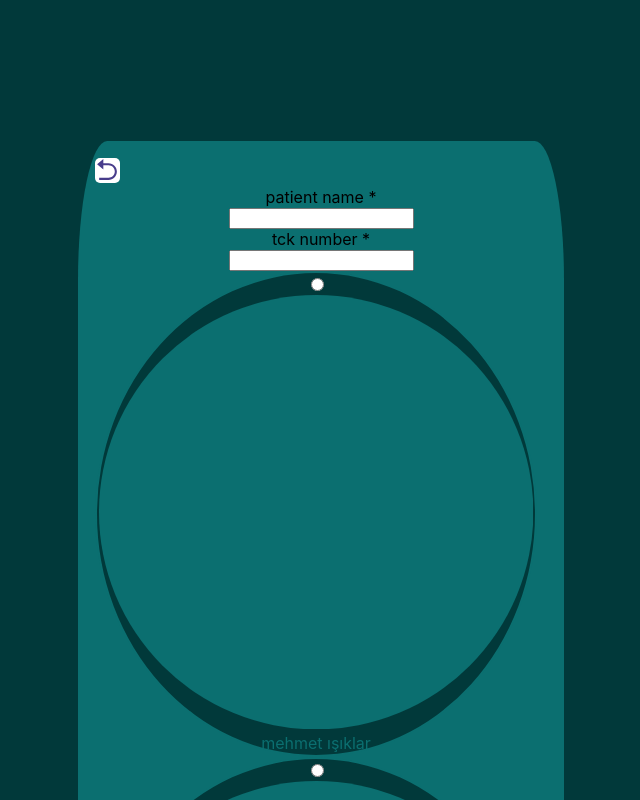
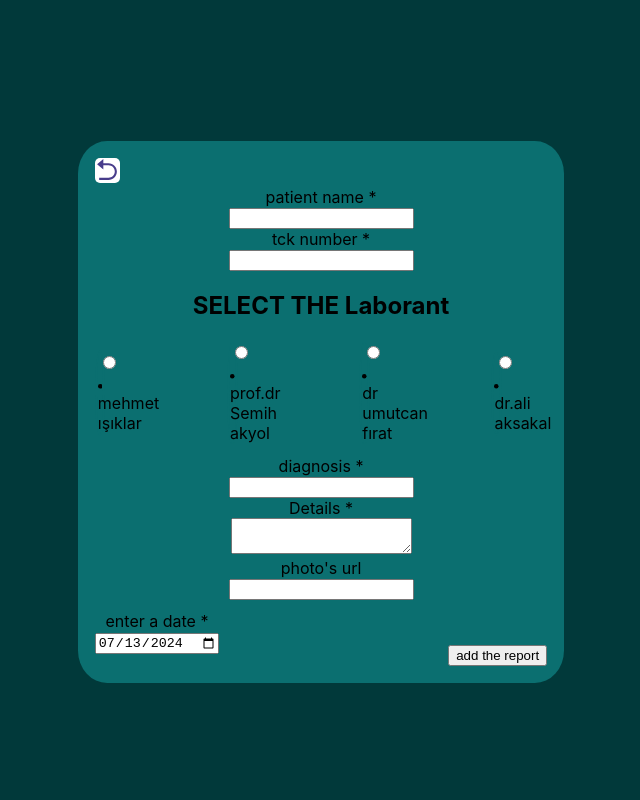
Before and after one commit to oguzzmeric/hospital-app, a React (Create React App) app in the folder lab-frontend/: page /add-report in a window 1280 px wide. Shown: the top 800 px of the page, without its empty margins (319-959 px from the left). Built offline with nearby package versions, Linux system fonts and the light colour scheme.

Commit message:
handleımage delete

```diff
--- a/lab-frontend/src/components/AddReport.js
+++ b/lab-frontend/src/components/AddReport.js
@@ -29,10 +29,6 @@ const AddReport = () => {
     navigate('/');
   };
 
-  const handleImageChange = (event) => {
-    form.setFieldValue('image', event.currentTarget.files[0]);
-  };
-
   const laborantOptions = [
     { label: 'mehmet ışıklar', value: 'mehmet ışıklar' },
     { label: 'prof.dr Semih akyol', value: 'prof.dr Semih akyol' },
@@ -52,7 +48,8 @@ const AddReport = () => {
               <Group>
                 <TextInput label="patient name" required {...form.getInputProps('patientName')} />
                 <NumberInput label='tck number' hideControls required {...form.getInputProps('tcNumber')} />
-                <Group label="Select Laborant" direction="horizontal" style={{ marginBottom: '10px' }}>
+                <h2>SELECT THE Laborant</h2>
+                <Group label="Select Laborant" direction="horizontal" style={{ marginBottom: '10px', justifyContent: 'space-between', display: 'flex', alignItems: 'center', textAlign: 'center' }}>
                   {laborantOptions.map((option) => (
                     <Radio
                       key={option.value}
@@ -61,7 +58,7 @@ const AddReport = () => {
                       checked={form.values.laborantName === option.value}
                       onChange={() => form.setFieldValue('laborantName', option.value)}
                       size="sm"
-                      style={{ marginRight: '10px', width: 'auto', height: 'auto', padding: '2px', borderRadius: '50%', border: '2px solid #0B6F70', backgroundColor: '#01393A', color: '#0B6F70' }}
+                      style={{ marginRight: '10%', width: '1%', height: '1%', padding: '1px', borderRadius: '50%', border: '2px solid #0B6F70'  }}
                     />
                   ))}
                 </Group>
```
